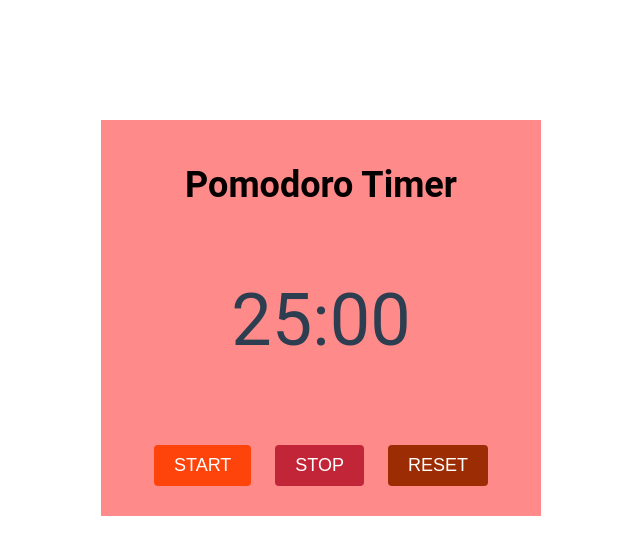
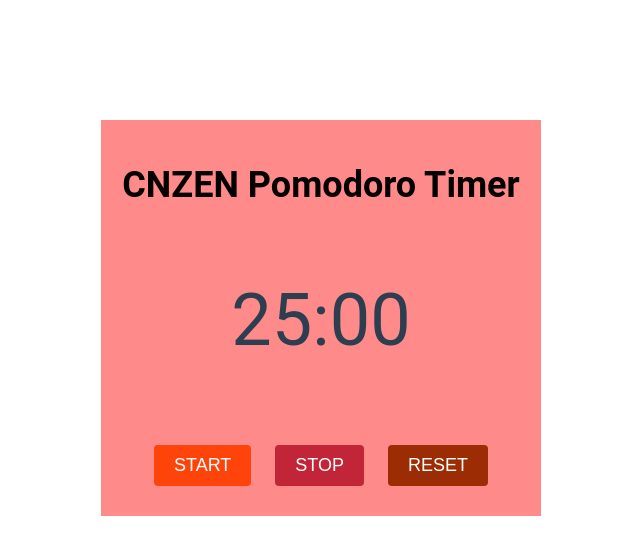
Before and after one commit to CNZENapps/CNZEN-pomodoro-timer, a plain HTML site: page index.html in a window 1280 px wide. Shown: the whole page, without its empty margins (319-959 px from the left). Drawn offline with Linux system fonts and the light colour scheme.

Commit message:
Update index.html

```diff
--- a/index.html
+++ b/index.html
@@ -5,13 +5,13 @@
     <meta http-equiv="X-UA-Compatible" content="IE=edge">
     <meta name="viewport" content="width=device-width, initial-scale=1.0">
     <link rel="stylesheet" href="style.css">
-    <title>Pomodoro Timer</title>
+    <title>CNZEN Pomodoro Timer</title>
 </head>
 <body>
 
     <div class="container">
         <h1 class="title">
-            Pomodoro Timer
+            CNZEN Pomodoro Timer
         </h1>
         <p class="timer" id="timer">
             25:00
```
